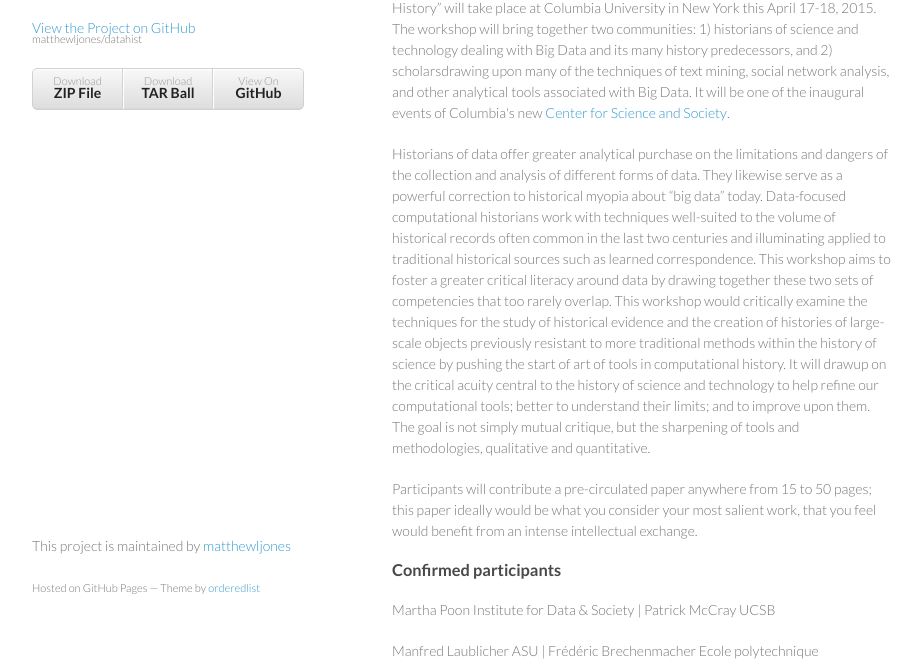
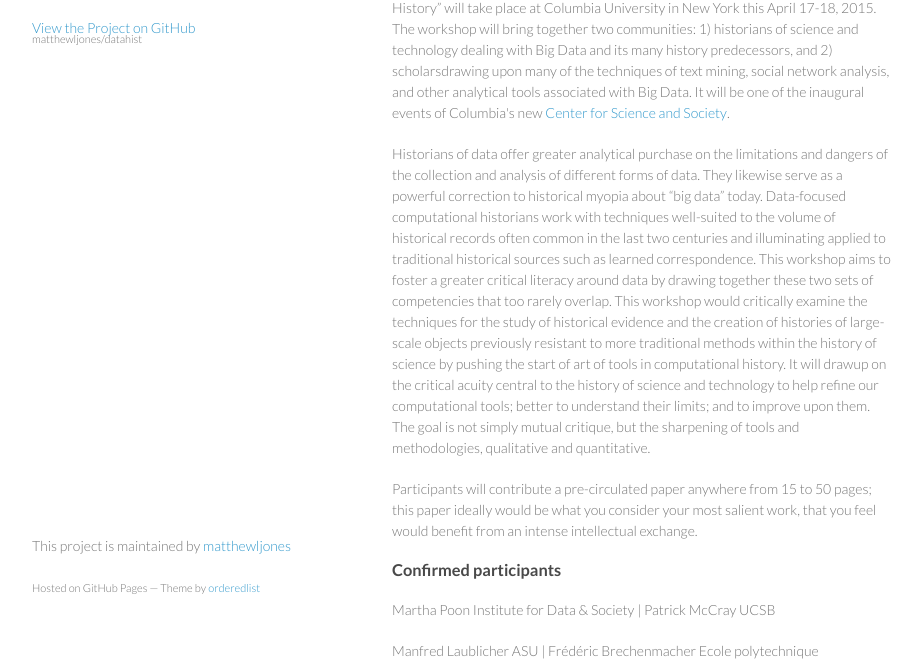
Before and after one commit to matthewljones/datahist, a plain HTML site: page index.html in a window 1280 px wide. Shown: the part 133-800 px from the top of the page, without its empty margins (178-1100 px from the left). Drawn offline with Linux system fonts and the light colour scheme.

Commit message:
Update index.html

```diff
--- a/index.html
+++ b/index.html
@@ -21,11 +21,6 @@
         <p class="view"><a href="https://github.com/matthewljones/datahist">View the Project on GitHub <small>matthewljones/datahist</small></a></p>
 
 
-        <ul>
-          <li><a href="https://github.com/matthewljones/datahist/zipball/master">Download <strong>ZIP File</strong></a></li>
-          <li><a href="https://github.com/matthewljones/datahist/tarball/master">Download <strong>TAR Ball</strong></a></li>
-          <li><a href="https://github.com/matthewljones/datahist">View On <strong>GitHub</strong></a></li>
-        </ul>
       </header>
       <section>
         <h1>
```
